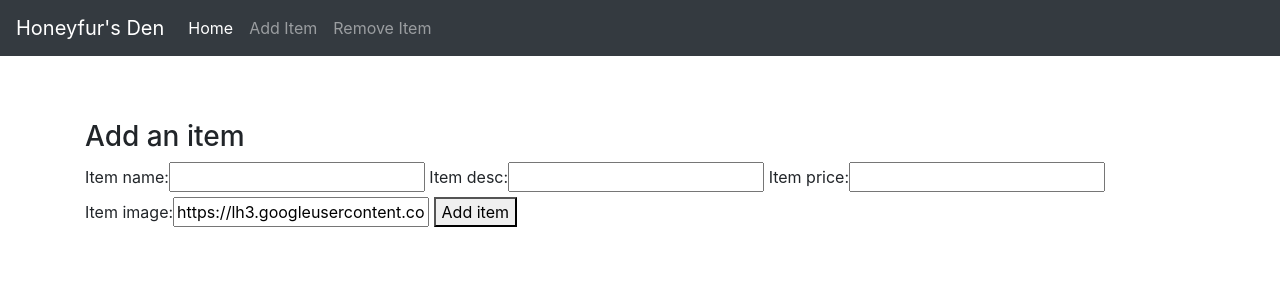
After one commit to apoorva-19/fluffy-eureka, a Django app: page /food/add/ in a window 1280 px wide. The commit adds this page. Shown: the top 300 px of the page. Run offline with Django 3.2, Linux system fonts and the light colour scheme.

Commit message:
Forms added

```diff
--- /dev/null
+++ b/food/forms.py
@@ -0,0 +1,7 @@
+from django import forms
+from .models import Item
+
+class ItemForm(forms.ModelForm):
+    class Meta:
+        model = Item
+        fields = ['item_name', 'item_desc', "item_price", "item_image"]
--- a/food/models.py
+++ b/food/models.py
@@ -7,3 +7,4 @@ class Item(models.Model):
     item_name = models.CharField(max_length=20)
     item_desc = models.CharField(max_length=200)
     item_price = models.IntegerField()
+    item_image = models.CharField(max_length=500, default="https://lh3.googleusercontent.com/proxy/XY2-s8N-sBqJVpUns28STtU0Y3B_Nygv3dE4W3I5KX_RIAibk63DtSGrEv-1Lk5Aitg-dEgUpnoGYge93n4euRZZTQc2rxODrhNZna3FCCCJ0W2DctKGVBf5c3tW")
--- a/food/templates/food/base.html
+++ b/food/templates/food/base.html
@@ -21,8 +21,11 @@
     ></script>
   </head>
   <body>
-    <nav class="navbar navbar-expand-lg navbar-dark bg-dark">
-      <a class="navbar-brand" href="#">Honeyfur's Den</a>
+    <nav
+      class="navbar navbar-expand-lg navbar-dark bg-dark"
+      style="margin-bottom: 5%"
+    >
+      <a class="navbar-brand" href="{% url 'food:index' %}">Honeyfur's Den</a>
       <button
         class="navbar-toggler"
         type="button"
@@ -38,12 +41,12 @@
       <div class="collapse navbar-collapse" id="navbarSupportedContent">
         <ul class="navbar-nav mr-auto">
           <li class="nav-item active">
-            <a class="nav-link" href="#"
+            <a class="nav-link" href="{% url 'food:index' %}"
               >Home <span class="sr-only">(current)</span></a
             >
           </li>
           <li class="nav-item">
-            <a class="nav-link" href="#">Add Item</a>
+            <a class="nav-link" href="{% url 'food:create_item' %}">Add Item</a>
           </li>
           <li class="nav-item">
             <a class="nav-link" href="#">Remove Item</a>
--- /dev/null
+++ b/food/templates/food/item_form.html
@@ -0,0 +1,9 @@
+{% extends 'food/base.html'%} {% block body %}
+<div class="container">
+  <h3>Add an item</h3>
+  <form method="POST">
+    {% csrf_token %} {{ form }}
+    <button type="submit">Add item</button>
+  </form>
+</div>
+{% endblock %}
--- a/food/urls.py
+++ b/food/urls.py
@@ -5,5 +5,8 @@ app_name='food'
 urlpatterns = [
     path("", views.index, name="index"),
     path("item/", views.item, name="item"),
-    path("<int:item_id>/", views.detail, name="detail")
+    path("<int:item_id>/", views.detail, name="detail"),
+    path("add/", views.create_item, name="create_item"),
+    path("update/<int:item_id>/", views.update_item, name="update_item"),
+    path("delete/<int:item_id>/", views.delete_item, name="delete_item"),
 ]
--- a/food/views.py
+++ b/food/views.py
@@ -1,7 +1,8 @@
-from django.shortcuts import render
+from django.shortcuts import render, redirect
 from django.http import HttpResponse
 from django.template import loader
 from .models import Item
+from .forms import ItemForm
 
 def index(request):
     item_list = Item.objects.all()
@@ -22,3 +23,30 @@ def detail(request, item_id):
     }
     return render(request, 'food/detail.html', context)
     # return HttpResponse("This is item number: %s" % item_id)
+
+def create_item(request):
+    form = ItemForm(request.POST or None)
+
+    if form.is_valid():
+        form.save()
+        return redirect('food:index')
+
+    return render(request, 'food/item_form.html', {'form':form})
+
+def update_item(request, item_id):
+    item = Item.objects.get(id=item_id)
+    form = ItemForm(request.POST or None, instance=item)
+
+    if form.is_valid():
+        form.save()
+        return redirect('food:index')
+
+    return render(request, 'food/item_form.html', {'form':form, 'item':item})
+
+def delete_item(request, item_id):
+    item = Item.objects.get(id=item_id)
+    if request.method == "POST":
+        item.delete()
+        return redirect('food:index')
+
+    return render(request, 'food/item_delete.html', {'item':item})
```
Also changed, not shown: food/templates/food/detail.html (+19 -3 lines), food/templates/food/index.html (+33 -8 lines), food/templates/food/item_delete.html (added, +9 -0 lines).
